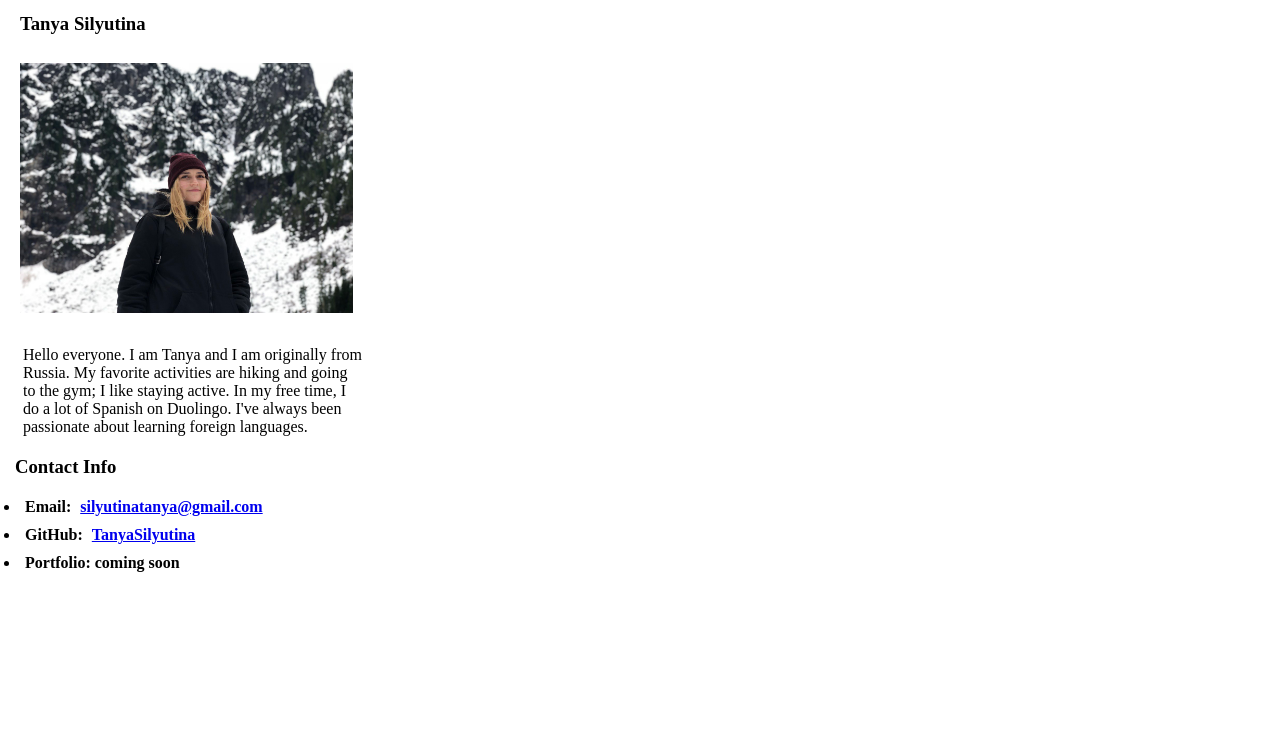
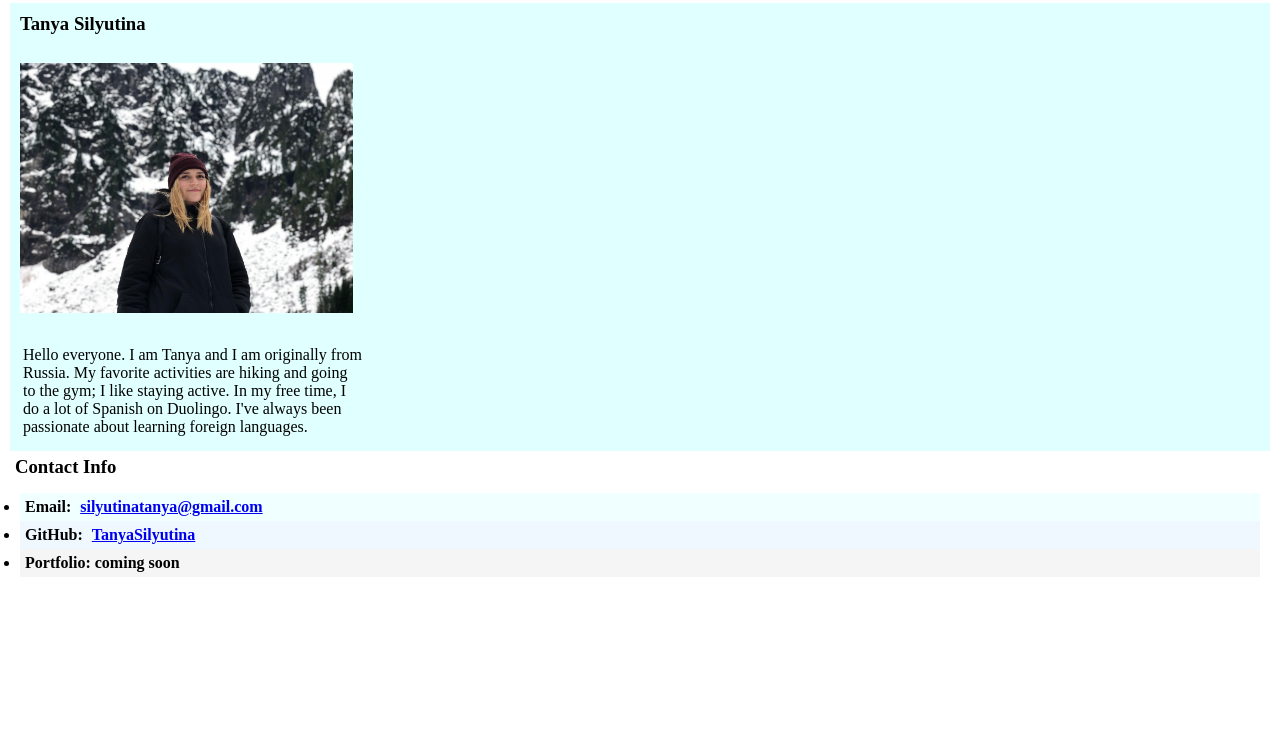
Before and after one commit to TanyaSilyutina/second-day, a plain HTML site: page index.html in a window 1280 px wide. Shown: the part 62-800 px from the top of the page. Drawn offline with Linux system fonts and the light colour scheme.

Commit message:
added background colors

```diff
--- a/index.html
+++ b/index.html
@@ -10,9 +10,10 @@
 </head>
 
 <body>
-    <section>
+
     <h2>Student Bio</h2>
     <br>
+    <section class="lesson">
     <h3>Tanya Silyutina</h3>
     <br>
     <img id="myphoto" src="123.jpg" alt="photo of Tanya Silyutina">
@@ -29,9 +30,9 @@
         <h3>Contact Info</h3>
         <section id="mycontacts">
         <ul>
-            <li>Email: <a href="mailto:silyutinatanya@gmail.com">silyutinatanya@gmail.com</a> </li>
-            <li>GitHub: <a href="https://github.com/TanyaSilyutina"> TanyaSilyutina</a> </li>
-            <li>Portfolio: coming soon</li>
+            <li id="email">Email: <a href="mailto:silyutinatanya@gmail.com">silyutinatanya@gmail.com</a> </li>
+            <li id="github">GitHub: <a href="https://github.com/TanyaSilyutina" target="__blank" rel="noreferrer"> TanyaSilyutina</a> </li>
+            <li id="portfolio">Portfolio: coming soon</li>
         </ul>
     </section>
 </body>
--- a/style.css
+++ b/style.css
@@ -1,6 +1,10 @@
 * {
     margin: 0;
     padding: 5px;
+}
+
+.lesson {
+background-color: lightcyan;
 }
 
 #myphoto {
@@ -19,3 +23,15 @@
 #mycontacts {
     font-weight: 600;
 }
+
+#email {
+    background-color: azure;
+}
+
+#github {
+background-color: aliceblue;
+}
+
+#portfolio {
+ background-color: whitesmoke;
+}
```
